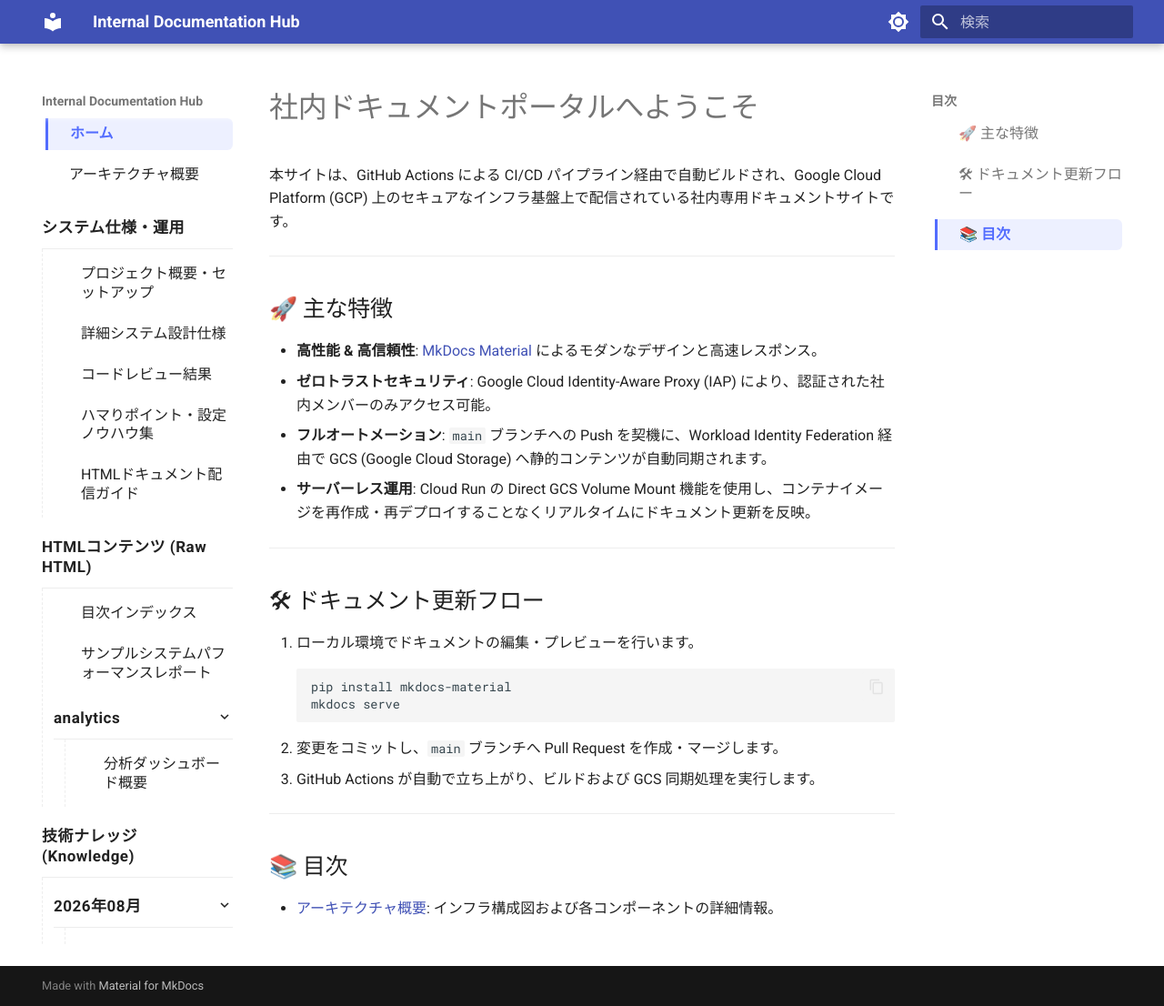
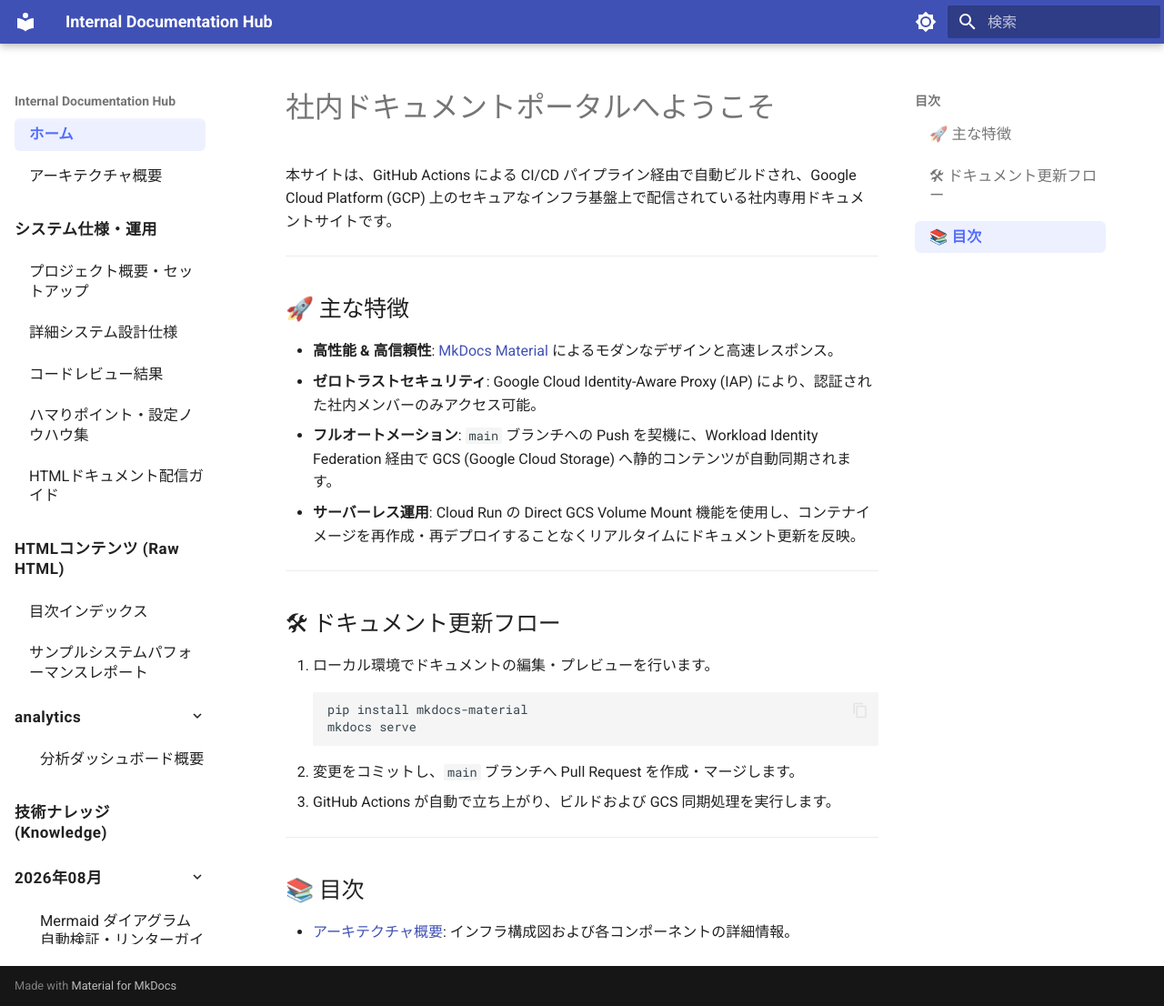
Before and after one commit to oharato/docs-repo, an MkDocs documentation site: the page built from docs/index.md, in a window 1280 px wide and 1106 px high. Shown: the whole window at 91% size. Built offline with MkDocs 1.6.1 and Material for MkDocs 9.7.7, drawn with Linux system fonts in a browser that asks for light colours.

Commit message:
style: remove borders in left navigation menu and widen site container, left sidebar, and right sidebar

```diff
--- a/docs/extra.css
+++ b/docs/extra.css
@@ -71,7 +71,26 @@
 }
 
 /* ==========================================================================
-   Left Sidebar Navigation Styling (Section Headers vs Leaf Page Items)
+   Page Layout & Container Width Adjustments (Wider Screen Area)
+   ========================================================================== */
+
+/* Widen overall site container grid (Default: 61rem / 1220px -> 1480px) */
+.md-grid {
+  max-width: 1480px;
+}
+
+/* Widen Left Navigation Sidebar & Right ToC Sidebar on Desktop */
+@media screen and (min-width: 76.25em) {
+  .md-sidebar--primary {
+    width: 14.5rem;
+  }
+  .md-sidebar--secondary {
+    width: 14.5rem;
+  }
+}
+
+/* ==========================================================================
+   Left Sidebar Navigation Styling (No Borders, Clean & Spacious)
    ========================================================================== */
 
 /* 1. Top Level & Section Category Headers (グループ見出し) */
@@ -83,16 +102,16 @@
   color: var(--md-typeset-color, #1e293b) !important;
   text-transform: none;
   padding-top: 0.6rem !important;
-  padding-bottom: 0.6rem !important;
+  padding-bottom: 0.4rem !important;
   margin-top: 0.4rem;
-  border-bottom: 1px solid var(--md-default-fg-color--lightest, rgba(0, 0, 0, 0.07));
-  transition: color 0.15s ease, background-color 0.15s ease;
+  border-bottom: none !important; /* 罫線を完全に除去 */
+  transition: color 0.15s ease;
 }
 
 [data-md-color-scheme="slate"] .md-nav__item--nested > .md-nav__link,
 [data-md-color-scheme="slate"] .md-nav__item--section > .md-nav__link {
   color: #f1f5f9 !important;
-  border-bottom-color: rgba(255, 255, 255, 0.1);
+  border-bottom: none !important;
 }
 
 /* Section Header Hover */
@@ -103,13 +122,13 @@
 /* 2. Leaf Page Links (個別のページ要素) */
 .md-nav__item:not(.md-nav__item--nested) > .md-nav__link {
   font-weight: 400;
-  font-size: 0.8rem;
-  padding-left: 1.2rem !important;
+  font-size: 0.82rem;
+  padding-left: 0.8rem !important;
   padding-top: 0.35rem !important;
   padding-bottom: 0.35rem !important;
-  border-left: 2px solid transparent;
-  border-radius: 0 6px 6px 0;
-  margin-left: 0.2rem;
+  border-left: none !important; /* 罫線を完全除去 */
+  border-radius: 6px;
+  margin-left: 0;
   transition: all 0.15s ease;
 }
 
@@ -117,7 +136,6 @@
 .md-nav__item:not(.md-nav__item--nested) > .md-nav__link:hover {
   background-color: var(--md-accent-fg-color--transparent, rgba(59, 130, 246, 0.08));
   color: var(--md-accent-fg-color, #2563eb);
-  border-left-color: var(--md-accent-fg-color, #3b82f6);
 }
 
 /* 3. Active Page Link (現在選択されているアクティブページ) */
@@ -125,23 +143,24 @@
 .md-nav__link--active:not(.md-nav__item--nested) {
   font-weight: 600 !important;
   color: var(--md-accent-fg-color, #2563eb) !important;
-  background-color: var(--md-accent-fg-color--transparent, rgba(59, 130, 246, 0.12)) !important;
-  border-left: 3px solid var(--md-accent-fg-color, #2563eb) !important;
+  background-color: var(--md-accent-fg-color--transparent, rgba(59, 130, 246, 0.14)) !important;
+  border-left: none !important; /* 罫線除去 */
+  border-radius: 6px;
 }
 
 [data-md-color-scheme="slate"] .md-nav__item--active:not(.md-nav__item--nested) > .md-nav__link {
   color: #60a5fa !important;
-  background-color: rgba(96, 165, 250, 0.15) !important;
-  border-left-color: #60a5fa !important;
+  background-color: rgba(96, 165, 250, 0.18) !important;
+  border-left: none !important;
 }
 
-/* 4. Submenu List Indentation Tree Line */
+/* 4. Submenu List Indentation (罫線除去・自然なインデント) */
 .md-nav__list .md-nav__list {
-  padding-left: 0.4rem;
-  border-left: 1px dashed var(--md-default-fg-color--lightest, rgba(0, 0, 0, 0.12));
-  margin-left: 0.6rem;
+  padding-left: 0.6rem;
+  border-left: none !important; /* 破線罫線を完全除去 */
+  margin-left: 0;
 }
 
 [data-md-color-scheme="slate"] .md-nav__list .md-nav__list {
-  border-left-color: rgba(255, 255, 255, 0.12);
+  border-left: none !important;
 }
```
